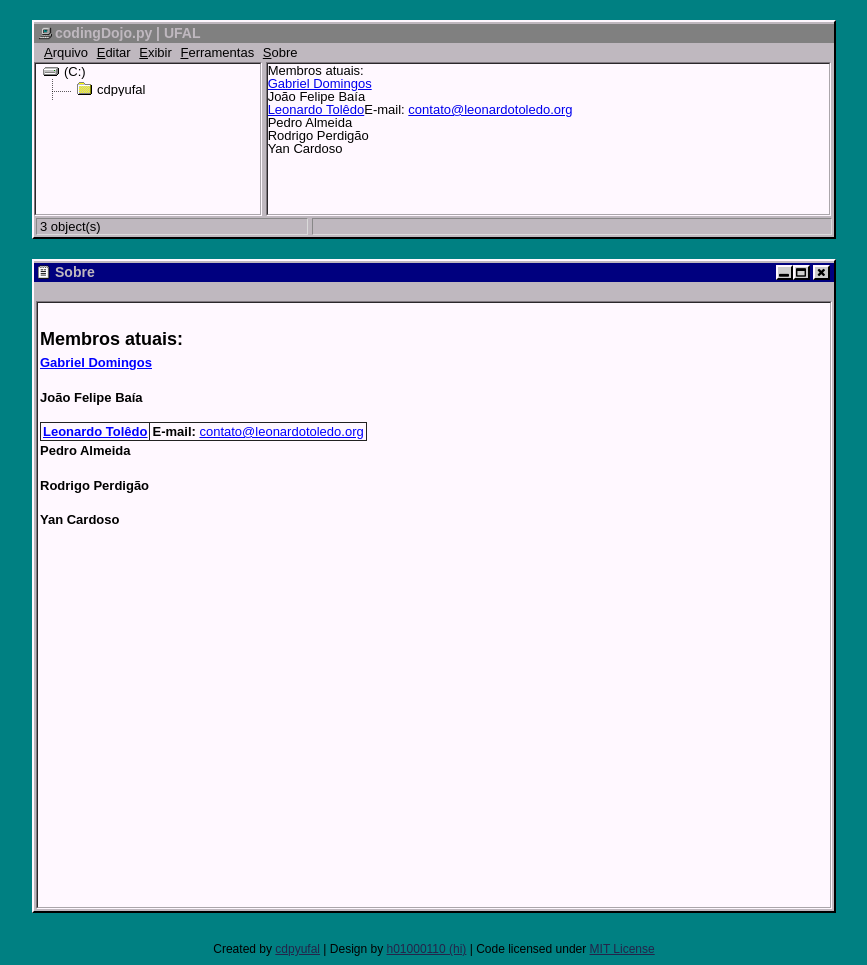
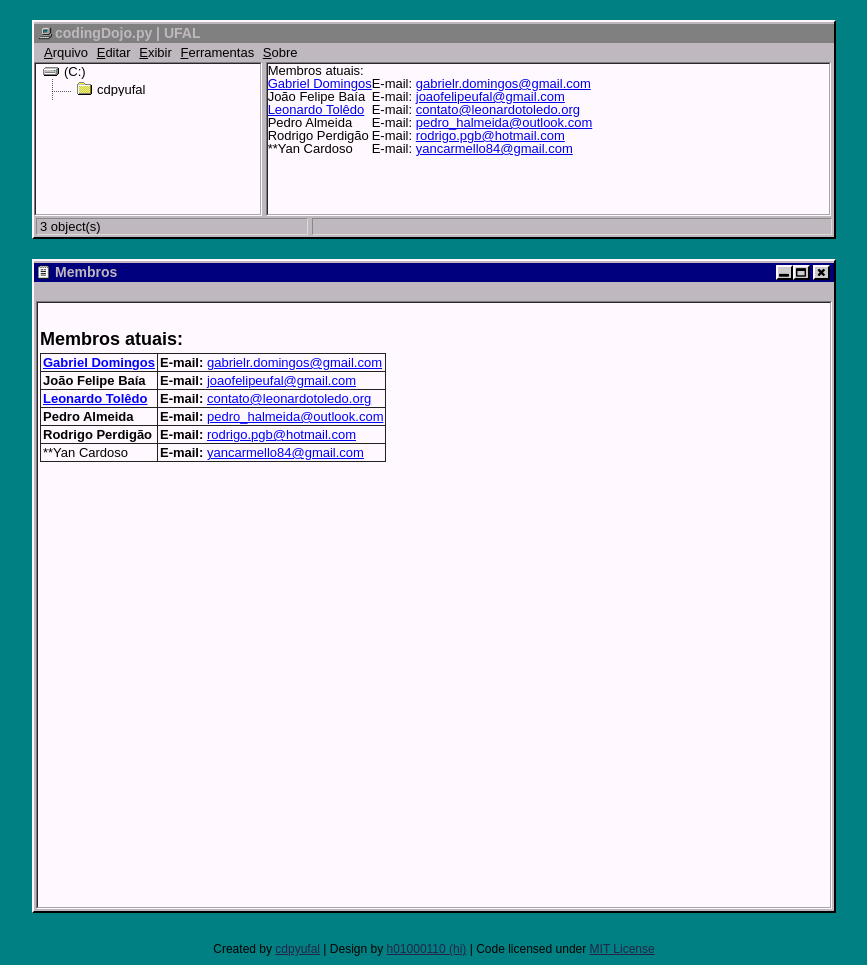
Before and after one commit to cdpyufal/cdpyufal.github.io, a Jekyll site: the page built from about.md, in a window 1280 px wide. Shown: the whole page, without its empty margins (206-1073 px from the left). Built offline with Jekyll 4.4.1, drawn with Linux system fonts in a browser that asks for light colours.

Commit message:
Add e-mails

```diff
--- a/about.md
+++ b/about.md
@@ -1,20 +1,15 @@
 ---
 layout: default
-title: "Sobre"
-tags:
+title: "Membros"
+tags: cdpyufal
 filetype: txt
 ---
 
 ## Membros atuais:
 
-**[Gabriel Domingos](https://gabrielrdomingos.github.io/ "I'm Gabriel.")**
-
-**João Felipe Baía**
-
+**[Gabriel Domingos](https://gabrielrdomingos.github.io/ "I'm Gabriel.")** | **E-mail:** [gabrielr.domingos@gmail.com](mailto:gabrielr.domingos@gmail.com "Gabriel's E-mail")
+**João Felipe Baía** | **E-mail:** [joaofelipeufal@gmail.com](mailto:joaofelipeufal@gmail.com "João's E-mail")
 **[Leonardo Tolêdo](http://leonardotoledo.org/ "I'm Leonardo")** | **E-mail:** [contato@leonardotoledo.org](mailto:contato@leonardotoledo.org "Leonardo's E-mail")
-
-**Pedro Almeida**
-
-**Rodrigo Perdigão**
-
-**Yan Cardoso**
+**Pedro Almeida** | **E-mail:** [pedro_halmeida@outlook.com](mailto:pedro_halmeida@outlook.com "Pedro's E-mail")
+**Rodrigo Perdigão** | **E-mail:** [rodrigo.pgb@hotmail.com](mailto:rodrigo.pgb@hotmail.com "Rodrigo's E-mail")
+**Yan Cardoso | **E-mail:** [yancarmello84@gmail.com](mailto:yancarmello84@gmail.com "Yan's E-mail")
```
